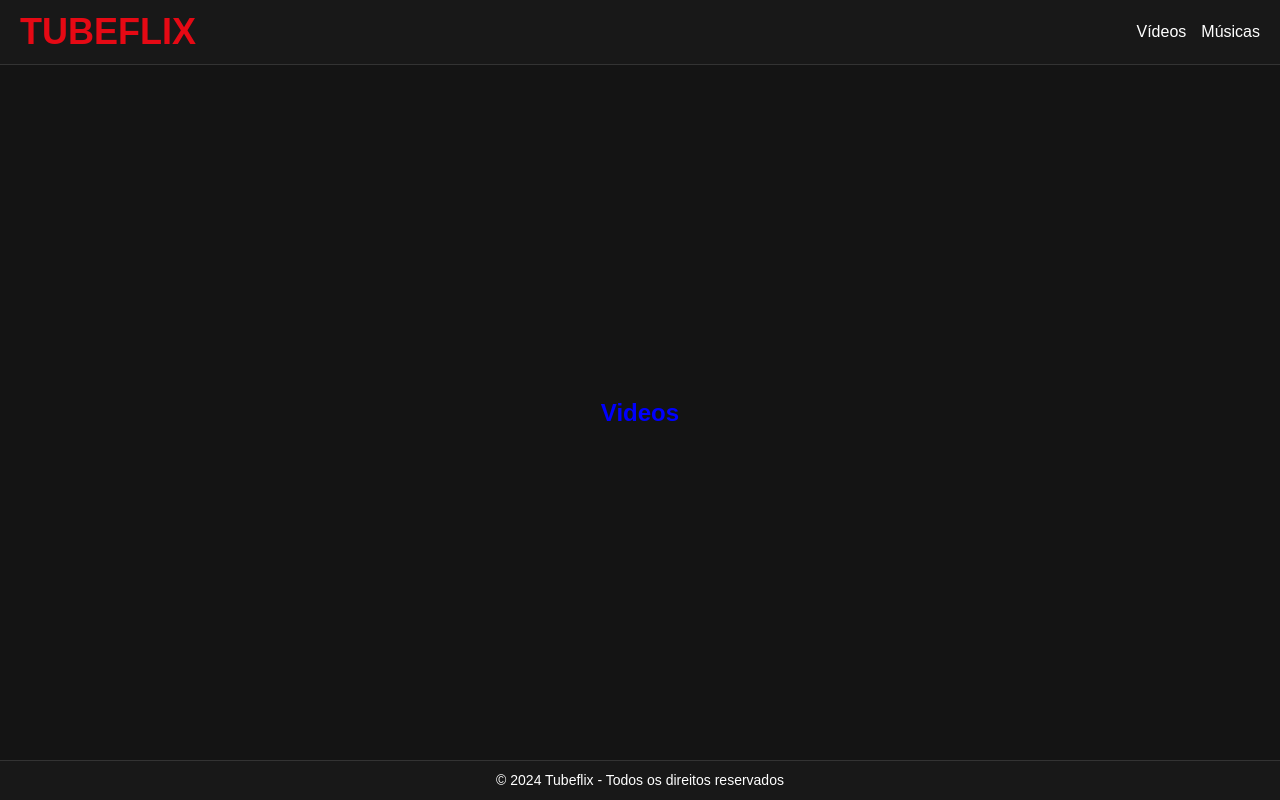
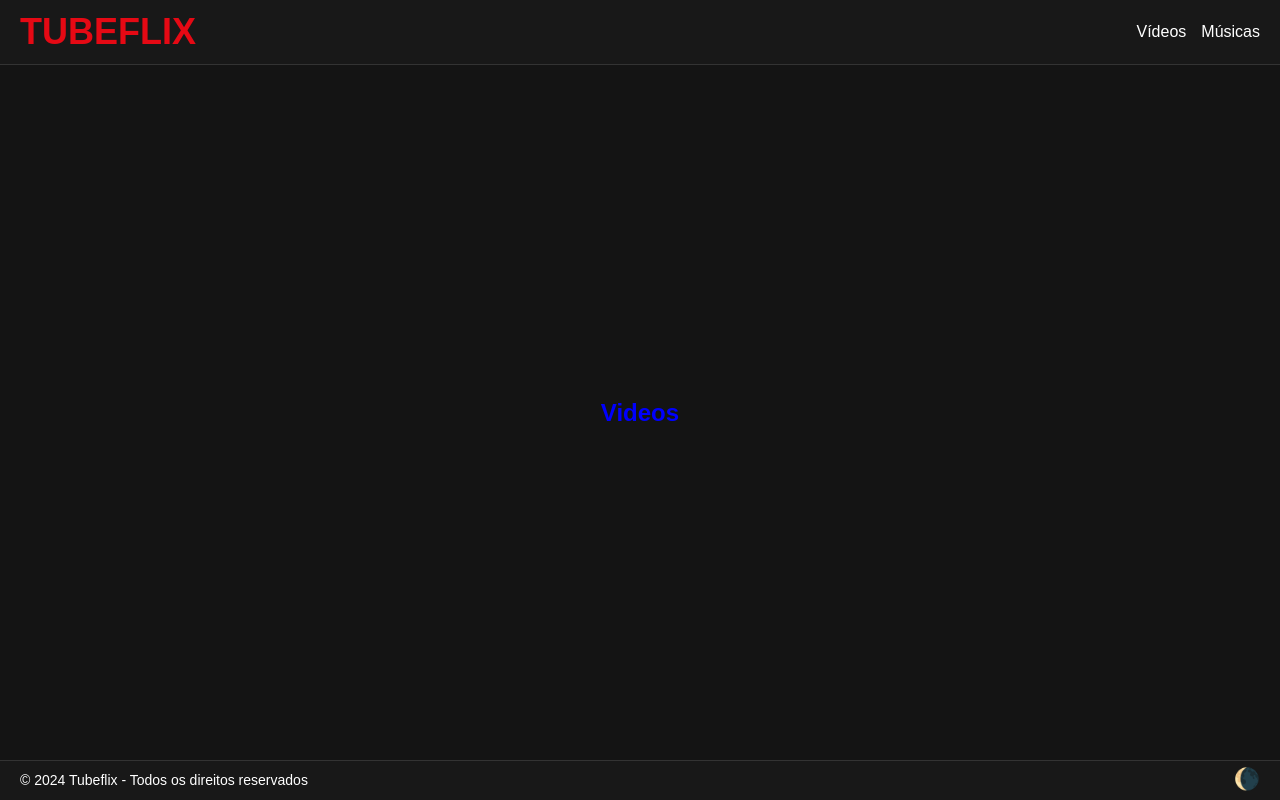
Before and after one commit to sergiocabral/Sample.JavaScript.NextJS.Tubeflix, a Next.js app: page /videos in a window 1280 px wide. Built offline with nearby package versions, Linux system fonts and the light colour scheme.

Commit message:
Componentes React no Next.js (CSR e SSR)
- Diferença entre Server-Side e Client-Side ("use client")
- Implementar ThemeToggle
- Implementar CSS

```diff
--- a/src/app/layout.js
+++ b/src/app/layout.js
@@ -2,6 +2,7 @@ import "./theme.css";
 import "./globals.css";
 import Link from "next/link.js";
 import styles from "./layout.module.css";
+import ThemeToggle from "@/components/ThemeToggle.js";
 
 export const metadata = {
   title: "Tubeflix",
@@ -24,6 +25,7 @@ export default function RootLayout({ children }) {
         </main>
         <footer className={styles.footer}>
           <p>&copy; 2024 Tubeflix - Todos os direitos reservados</p>
+          <ThemeToggle />
         </footer>
       </body>
     </html>
--- a/src/app/layout.module.css
+++ b/src/app/layout.module.css
@@ -51,7 +51,7 @@
 .footer {
   display: flex;
   align-items: center;
-  justify-content: center;
+  justify-content: space-between;
   height: var(--footer-height);
   padding: 0 20px;
   background-color: var(--background-secondary);
--- /dev/null
+++ b/src/components/ThemeToggle.js
@@ -0,0 +1,24 @@
+'use client'
+
+import styles from './ThemeToggle.module.css'
+import { useEffect, useState } from "react"
+
+export default function ThemeToggle() {
+  const [ themeLight, setThemeLight ] = useState(true)
+
+  useEffect(() => {
+    setThemeLight(
+      document.documentElement.getAttribute('data-theme') === 'light'
+    )
+  }, [])
+
+  useEffect(() => {
+    document.documentElement.setAttribute('data-theme', themeLight ? 'light' : 'dark')
+  }, [themeLight])
+
+  return (
+    <button className={styles.toggle} onClick={() => setThemeLight(!themeLight)}>
+      {themeLight ? '🌖' : '🌘'}
+    </button>
+  )
+}
--- /dev/null
+++ b/src/components/ThemeToggle.module.css
@@ -0,0 +1,7 @@
+.toggle {
+  font-size: 1.5em;
+  background: none;
+  border: none;
+  cursor: pointer;
+  margin-top: -3px;
+}
```
